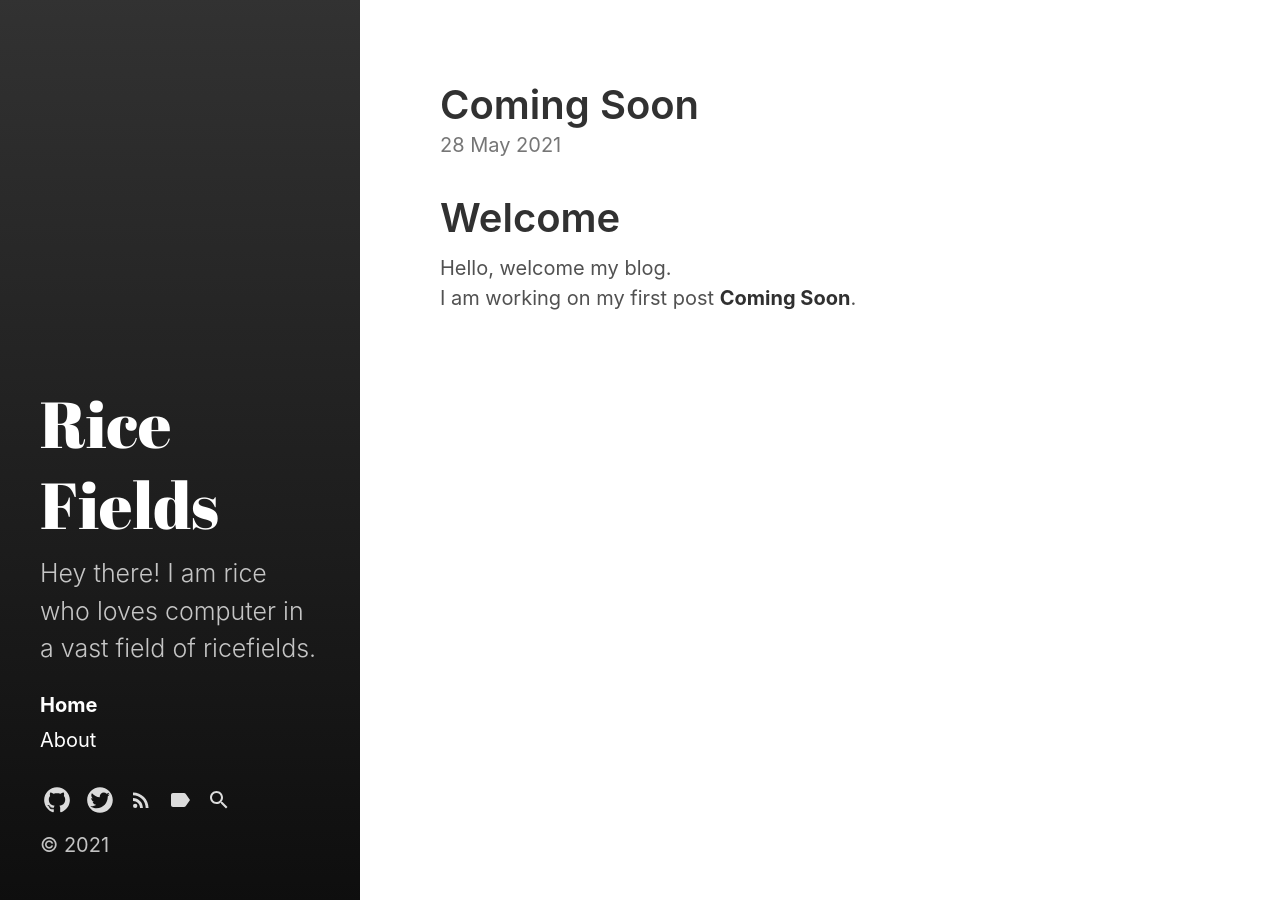
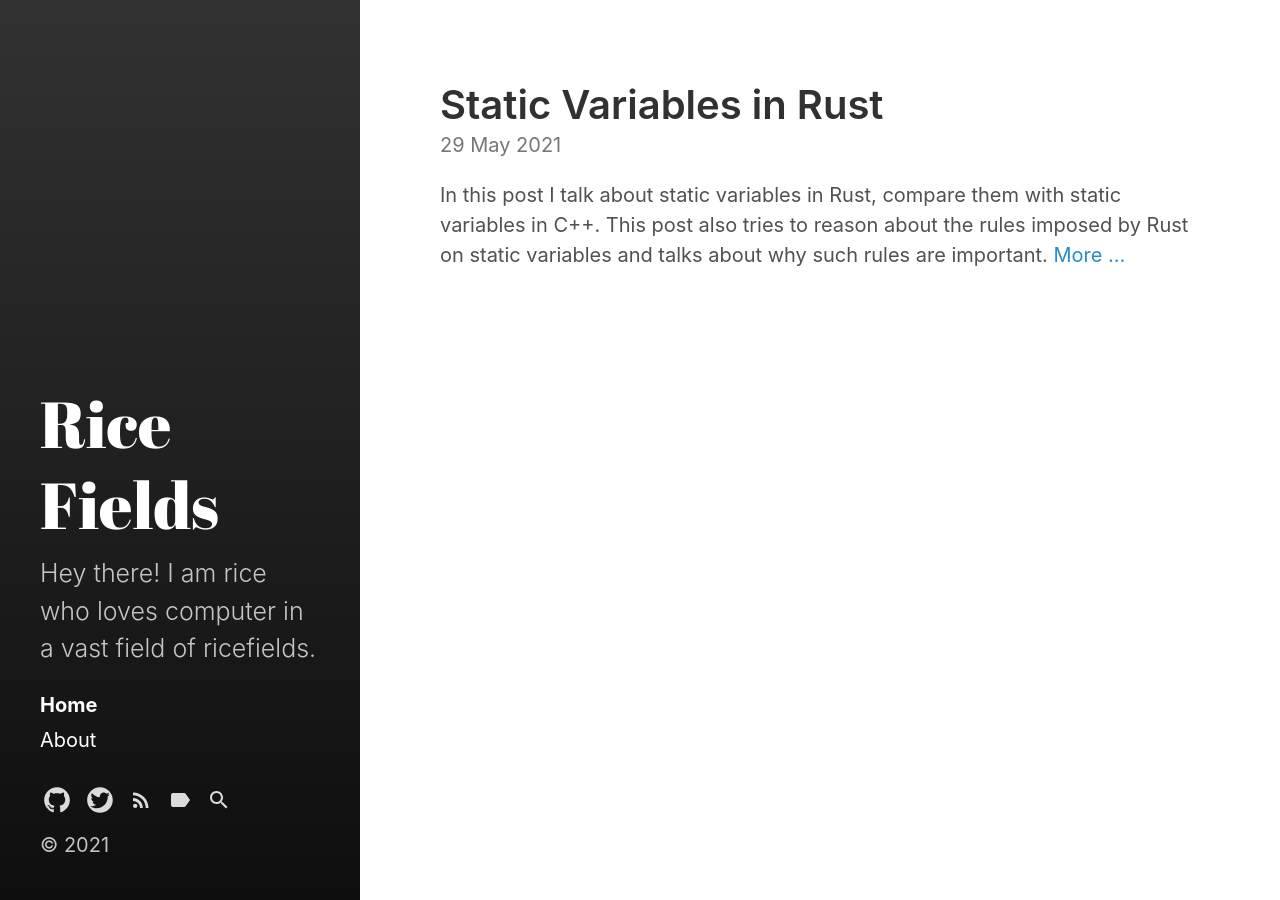
Before and after one commit to RiceNFields/ricenfields.github.io, a Jekyll site: the page built from index.html, in a window 1280 px wide. Built offline with Jekyll 4.4.1, drawn with Linux system fonts in a browser that asks for light colours; the list of posts is cut into pages by our own code; some of the changed lines change nothing that is shown.

Commit message:
First post, static variables in rust

````diff
--- a/_includes/favicons.html
+++ b/_includes/favicons.html
@@ -1,2 +1,5 @@
-<link rel="apple-touch-icon-precomposed" sizes="144x144" href="{{ "/favicon.png" | relative_url }}" />
 <link rel="shortcut icon" href="{{ "/favicon.ico" | relative_url}}" />
+<link rel="apple-touch-icon" sizes="180x180" href="{{ "/apple-touch-icon.png" | relative_url }}">
+<link rel="icon" type="image/png" sizes="32x32" href="{{ "/favicon-32x32.png" | relative_url }}">
+<link rel="icon" type="image/png" sizes="16x16" href="{{ "/favicon-16x16.png" | relative_url }}">
+<link rel="manifest" href="/site.webmanifest">
--- a/_posts/2021-05-28-comming-soon.md
+++ /dev/null
@@ -1,10 +0,0 @@
----
-layout: post
-title: Coming Soon
-comments: false
----
-
-# Welcome
-
-Hello, welcome my blog. <br />
-I am working on my first post **Coming Soon**.
--- /dev/null
+++ b/_posts/2021-05-29-static-variables-in-rust.md
@@ -0,0 +1,192 @@
+---
+layout: post
+title: Static Variables in Rust
+excerpt: "In this post I talk about static variables in Rust, compare them with static variables in C++. This post also tries to reason about the rules imposed by Rust on static variables and talks about why such rules are important."
+comments: false
+tags:
+  - code
+  - rust
+---
+
+Hello there, I hope you are doing ok. Today I would like to talk about static variables in rust, compare them with static variables in C++ and try to reason about the rules imposed by Rust on static variables.
+
+## Introduction
+Static variable are variables declared with a `static` keyword and represent a specific global memory location (They are also known as global variables). Static variables have static life-time, a static life-time never goes out of scope and is guaranteed to out live any other variable. Meaning even if they are declared inside a scope their life-time does not begin or end with the scope.
+
+```rust
+fn func() -> &'static i23 {
+   // global variable, same global memory location for every call.
+   static SOMETHING: i32 = 0;
+
+   return &SOMETHING;
+}
+
+// every call to func() returns reference to same memory location.
+func()
+func()
+```
+
+*In rust static variable must be initialized at compile-time* (Meaning they cannot be initialized with state that can only be known at runtime). Also, *mutating a static variable is only possible in an unsafe context*. In this post we'll try to reason about these rules that are imposed by Rust on the static variables and also talk about why such rules are important.
+
+```rust
+// OK - 0 can be known at comple time.
+static SOME_THING: i32 = 0;
+
+// Error heap allocation is only possible in runtime.
+static MEM: Box<i32> = Box::new(0)
+```
+
+To understand rules behind static variables let us take a short dive into the land of assembly.
+
+
+## Land of Assembly
+Rust is a native language that compiles down to assembly. This stuff is platform dependent so take it with a grain of salt.
+
+An assembly program is generally divided three sections
+
+- data
+- bss
+- text
+
+The `data` section contains all the initialized static variables with their initial value, `bss` section contains all uninitialized/zero-initialized static variables and finally the `text` section contains all our code in assembly. You can read more about assembly layout [here](https://en.wikipedia.org/wiki/Data_segment).
+
+
+## Back to Rust
+
+Rust does not allow uninitialized variables (static or non-static). So, the data, bss section may contain either initialized or zero-initialized static variables. Also, **since assembly is generated after compiling the rust code and the assembly must contain static variables in special sections the static variable must be initialized at compile time**.
+
+
+This does not mean you cannot have static variable that stores a state that can be only known at runtime. This just means that you need to initialize static with compile-time known state or value. We can easily store a value that can only be known at runtime using `enum` (variant) or something like `Option<T>`, setting them to a compile-time known value and then updating again later at runtime.
+
+
+```rust
+// Ok - initialized with compile-time known state/value.
+static mut MEM: Option<Box<i32>> = None;
+
+// ....... somewhere ........ //
+
+// Ok
+unsafe { MEM = Some(Box::new(5)) };
+```
+<p class="message">
+It is not recommended to use mutable static since it is quite easy run into an undefined behavior with it.<br />
+I recommend using <a herf="https://crates.io/crates/lazy_static">lazy_static</a> or checking end part of this article for slightly better implementation.
+</p>
+
+In Rust reading or writing a mutable static in rust is unsafe because static variables are shared between threads and a mutable static might run into race conditions in a concurrent program, so it is particularly important to guard a mutable static with locks. *One of Rust's goals is to make concurrency bugs hard to run into.*
+
+Let us now move our focus to C++,
+
+## Static Initialization in C++
+
+C++ allows initialization of a static variable even with a state that can only be known at runtime. This is possible mainly because of two reasons: First, C++ allows uninitialized variables and Second C++ can do static initialization in runtime before main executes if necessary.
+
+
+C++ runs static initialization code before executing main which leads to an extremely hard to detect problem known as [the static initialization order fiasco](https://www.cs.technion.ac.il/users/yechiel/c++-faq/static-init-order.html). Also, In C++ it is not clear if a variable is being initialized at compile time or at runtime (C++20 solves this problem with [constinit](https://en.cppreference.com/w/cpp/language/constinit) which makes sure that a static variable can be initialized at compile-time, but there is currently no solution for the static initialization fiasco in C++).
+
+```c++
+
+struct Test {
+   // unique_pointer is a smart pointer similar to Box in rust.
+   static unique_pointer<ComplexType> st_ptr;
+};
+
+// make_unique is similar to Box::new().
+// This runs before main to initalized static st_ptr.
+Test::st_tpr = make_unique(ComplexType());
+```
+
+In C++ local static variables (static variables declared inside a function, whose value is persistent across function calls) are initialized by the first function call, so they need to be implicitly provided with a lock guard by the compiler in order to avoid race conditions while initializing them. (i.e, when two thread try to initialize same local static.)
+
+
+
+```c++
+auto some_function() -> ComplexType {
+   // First call to some_function initailizes ct.
+   // Other calls will share the same ct initialized by the first call.
+   // Compiler adds lock guard to avoid any race conditions.
+   static ComplexType ct = ComplexType();
+
+   return ct;
+}
+```
+
+Rust solves all these issues that C++ suffers from by allowing static variables to only be initialized with a state that can be known at compile-time and making mutable static variables unsafe.
+
+```rust
+
+fn some_function() -> SomeStruct {
+   // st is initialized at compile-time (data section set)
+   // all call share same st.
+   static SomeStruct st = SomeStruct{ a: 0 };
+
+   return st;
+}
+
+
+```
+
+Hence, when it comes to static variables Rust has fairly good reasons to impose its restrictions on how a static variable can be initialized. We can easily overcome this restriction to store pretty much anything in a static variable safely with the help of locks and proper abstraction.
+
+## Better Example
+
+As promised a better example for static variable that stores a value that can be only known at runtime. Try it live on [godbolt](https://godbolt.org/z/81oe7Mc58).
+
+```rust
+use std::sync::Once;
+use std::cell::Cell;
+use std::hint::unreachable_unchecked;
+
+struct Test {
+  pub a : Box<i32>,
+}
+
+fn get_static() -> &'static Test {
+
+   // struct that stores our data + a lock guard
+   struct Stt {
+      data: Cell<Option<Test>>,
+      once: Once // lock guard to make sure static is set only once
+   }
+
+   // we know that it is safe to use get_static() in a concurrent program
+   unsafe impl Sync for Stt {}
+
+   // static variable
+   static A: Stt = Stt{data: Cell::new(None), once: Once::new() };
+
+   // lock, call_once makes sure that the block is execture only once
+   A.once.call_once(|| {
+
+      // init static with a state at runtime - Heap allocation
+      A.data.set(Some(Test{a: Box::new(5)}));
+   });
+
+   // get reference, dereferencing a raw pointer is unsafe
+   let v = unsafe { match *A.data.as_ptr() {
+      Some(ref a) => a,
+      None => {
+         // unreachable code, we are sure that data is never None
+         unreachable_unchecked();
+      }
+   }};
+
+   return v;
+}
+
+pub fn main() {
+   let a = get_static(); // reference to static
+   let b = get_static(); // another reference to static
+}
+```
+
+Here we are using `Cell<T>` instead of `mut static` to update the state of the static variable once at runtime (on the first function call). This is much safer than mutable static approach, and we are also using a lock guard to avoid race any conditions.
+
+[lazy_static](https://crates.io/crates/lazy_static) uses this approach under the hood behind all its macro magics.
+
+## Conclusion
+Static variables in Rust are quite different from programming language like C++ but in a safe way. At first, it may seem like the Rust's static variables are somewhat limited but with the help of library like [lazy_static](https://crates.io/crates/lazy_static) we can utilize static safely and effectively.
+
+<p class="message">
+This is my first blog post, so I would love to receive some feedback. You can reach me at <a href = "mailto:{{site.hydeout.email}}">{{site.hydeout.email}}</a>
+</p>
````
Also changed, not shown: android-chrome-192x192.png (added), android-chrome-512x512.png (added), apple-touch-icon.png (added), favicon-16x16.png (added), favicon-32x32.png (added), favicon.ico, site.webmanifest (added).
